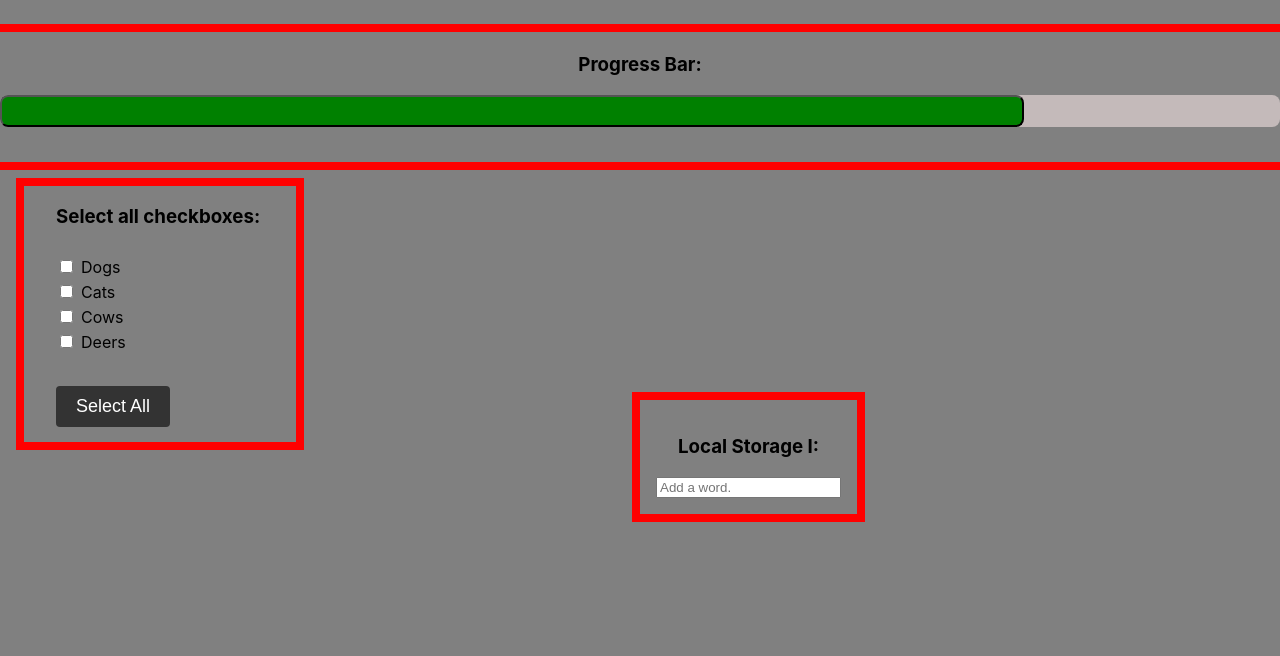
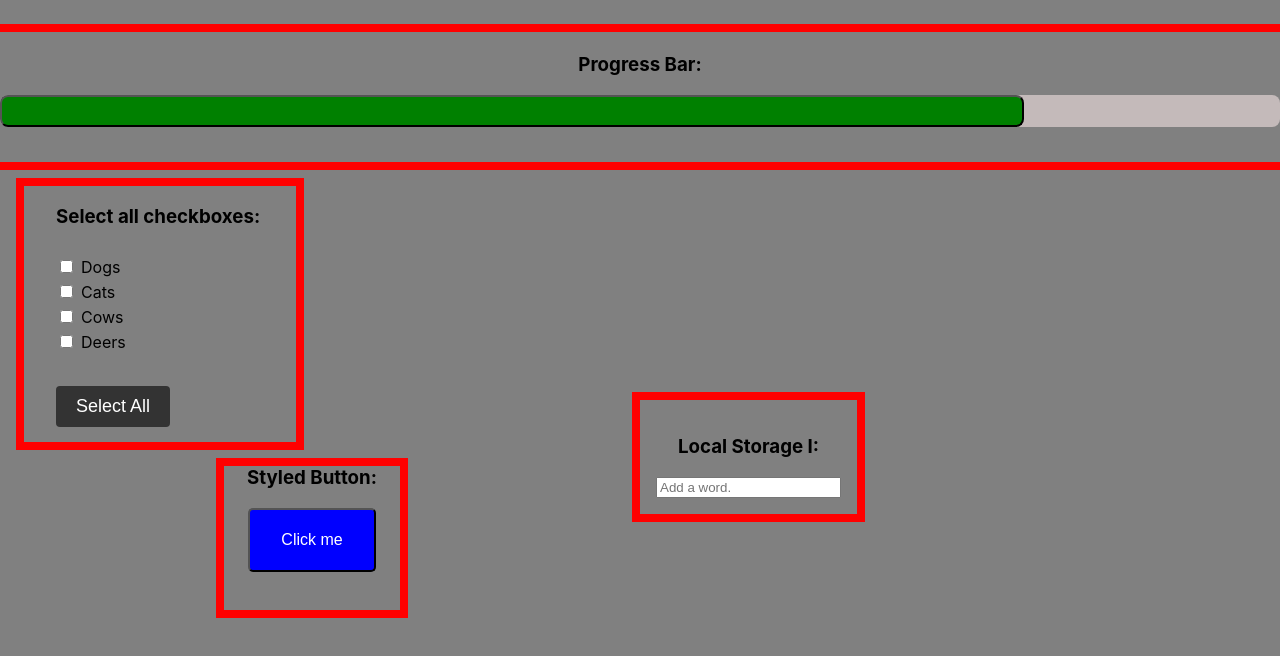
Before and after one commit to JacksonSmith43/Random_Small_React_Exercises, a React (Create React App) app: page / in a window 1280 px wide. Shown: the top 656 px of the page. Built offline with nearby package versions, Linux system fonts and the light colour scheme; the HTML template or start-up script is replaced by a standard one.

Commit message:
Added a functioning styled button.

```diff
--- a/src/App.css
+++ b/src/App.css
@@ -25,3 +25,12 @@ h3 {
   padding-top: 0.15rem;
   margin-top: 2rem;
 }
+
+
+.styled-button-container {
+  margin-left: 14rem;
+  text-align: center;
+  width: 11rem;
+  height: 9rem;
+  outline: 0.5rem solid red;
+}
--- a/src/App.js
+++ b/src/App.js
@@ -2,6 +2,7 @@ import './App.css';
 import ProgressBar from './components/ProgressBar';
 import LocalStorage from './components/LocalStorage';
 import CheckboxList from './components/CheckboxList';
+import HoverButton from './components/HoverButton';
 
 function App() {
 
@@ -10,6 +11,7 @@ function App() {
       <LocalStorage />
       <ProgressBar />
       <CheckboxList />
+      <HoverButton />
 
     </>
   );
--- /dev/null
+++ b/src/components/HoverButton.js
@@ -0,0 +1,34 @@
+
+import styled from 'styled-components'
+
+// REMINDER: No help needed.
+
+const Button = styled.button`
+    background-color: blue;
+    color: white;
+    font-size: 16px;
+    padding: 10px 20px;
+    border-radius: 5px;
+    cursor: pointer;
+    height: 4rem;
+    width: 8rem;
+
+    &:hover{
+    background-color: lightblue;
+    color: black;
+    }
+`
+
+
+const HoverButton = () => {
+    return (
+        <div className='styled-button-container'>
+            <h3>Styled Button:</h3>
+            <Button className='button-container'>
+                Click me
+            </Button>
+        </div>
+    );
+}
+
+export default HoverButton;
```
